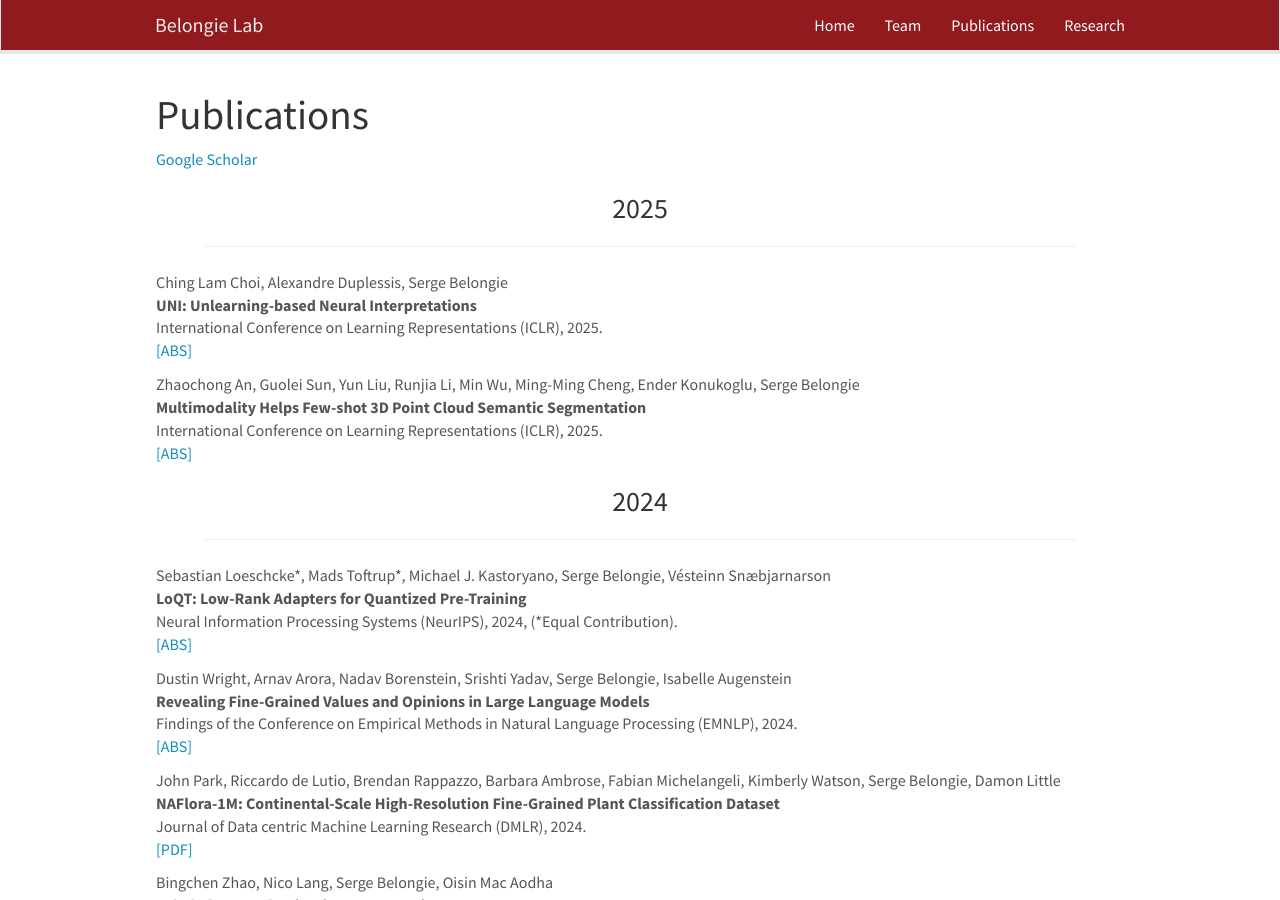
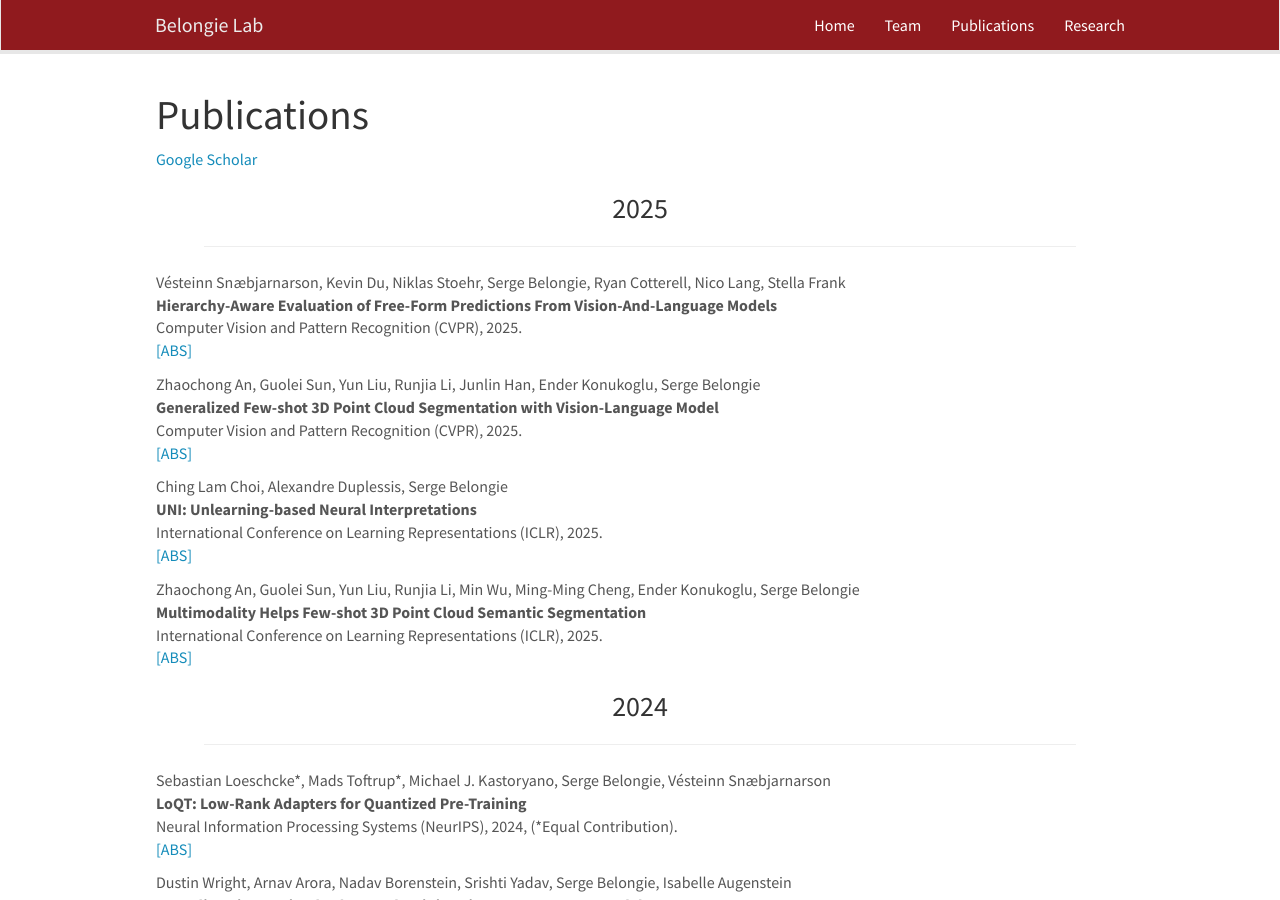
Before and after one commit to BelongieLab/belongielab.github.io, a Jekyll site: the page built from _pages/publications.md, in a window 1280 px wide and 900 px high. Built offline with Jekyll 4.4.1, drawn with Linux system fonts in a browser that asks for light colours; nearby versions of some CDN libraries.

Commit message:
Added CVPR 2025 papers

```diff
--- a/_data/publist.yml
+++ b/_data/publist.yml
@@ -1,3 +1,23 @@
+- address: Nashville
+  author: "V\xE9steinn Sn\xE6bjarnarson, Kevin Du, Niklas Stoehr, Serge Belongie, Ryan Cotterell, Nico Lang, Stella Frank"
+  link:
+    display: ABS
+    url: https://arxiv.org/abs/2504.05457
+  pub_type: conference
+  ref: Vesn2025a
+  title: Hierarchy-Aware Evaluation of Free-Form Predictions From Vision-And-Language Models
+  venue: 'Computer Vision and Pattern Recognition (CVPR), '
+  year: '2025'
+- address: Nashville
+  author: "Zhaochong An, Guolei Sun, Yun Liu, Runjia Li, Junlin Han, Ender Konukoglu, Serge Belongie"
+  link:
+    display: ABS
+    url: https://arxiv.org/abs/2503.16282
+  pub_type: conference
+  ref: An2025b
+  title: Generalized Few-shot 3D Point Cloud Segmentation with Vision-Language Model
+  venue: 'Computer Vision and Pattern Recognition (CVPR), '
+  year: '2025'
 - address: Singapore
   author: "Ching Lam Choi, Alexandre Duplessis, Serge Belongie"
   link:
```
